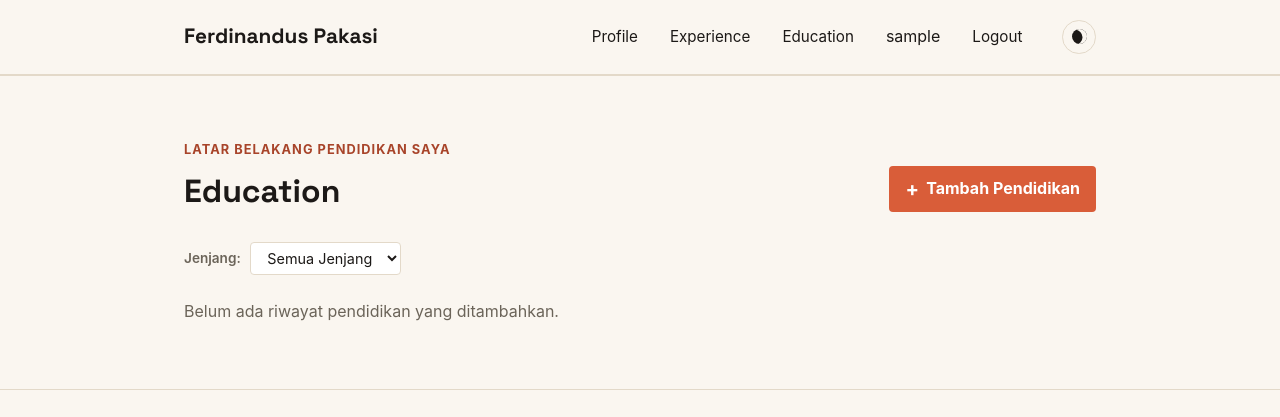
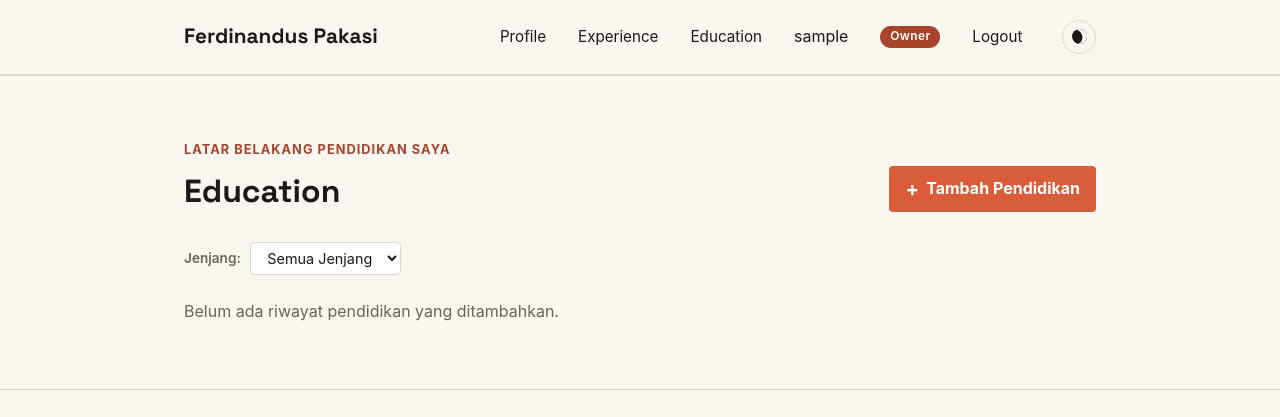
Before and after one commit to ferdinanduspakasi/myportofolio, a Django app: page /education/ in a window 1280 px wide. Shown: the top 417 px of the page. Run offline with Django 5.2, Linux system fonts and the light colour scheme; the visitor is signed in with stand-in values (Sample User, id 1); data that the repository does not hold is empty.

Commit message:
feat: implement role badge shown in navbar (extra feature)

```diff
--- a/main/views.py
+++ b/main/views.py
@@ -25,6 +25,15 @@ def is_editor(user):
     """True jika user tergabung di Django Group 'Editor' (diatur lewat /admin)."""
     return user.is_authenticated and user.groups.filter(name=EDITOR_GROUP).exists()
 
+# return user role for role badge in navbar
+
+def user_role(request):
+    user = request.user
+    if not user.is_authenticated:
+        return {}
+    if user.is_superuser:
+        return {"user_role": "owner"}
+    return {"user_role": "editor" if is_editor(user) else "user"}
 
 # profile
 
--- a/portofolio/settings.py
+++ b/portofolio/settings.py
@@ -77,6 +77,7 @@ TEMPLATES = [
                 'django.template.context_processors.request',
                 'django.contrib.auth.context_processors.auth',
                 'django.contrib.messages.context_processors.messages',
+                'main.views.user_role',
             ],
         },
     },
--- a/static/css/style.css
+++ b/static/css/style.css
@@ -725,3 +725,31 @@ h1,
     background: rgba(255, 255, 255, 0.25);
     font-size: 0.8rem;
 }
+
+/* role badge (navbar) */
+
+.role-badge {
+    display: inline-block;
+    padding: 0.1rem 0.55rem;
+    border-radius: 999px;
+    font-size: 0.75rem;
+    font-weight: 600;
+    letter-spacing: 0.03em;
+    line-height: 1.4;
+    border: 1px solid transparent;
+}
+
+.role-badge--owner {
+    background: var(--accent-dark);
+    color: #fff;
+}
+
+.role-badge--editor {
+    background: var(--ink);
+    color: var(--paper);
+}
+
+.role-badge--user {
+    border-color: var(--line);
+    color: var(--text-muted);
+}
--- a/templates/base.html
+++ b/templates/base.html
@@ -39,6 +39,7 @@
                     <a href="{% url 'main:show_education' %}">Education</a>
                     {% if user.is_authenticated %}
                     <span class="nav-user">{{ user.username }}</span>
+                    <span class="role-badge role-badge--{{ user_role }}" title="Peran akun Anda">{{ user_role|title }}</span>
                     <a href="{% url 'main:logout' %}">Logout</a>
                     {% else %}
                     <a href="{% url 'main:login' %}">Login</a>
```
Also changed, not shown: main/tests.py (+68 -15 lines), README.md.
